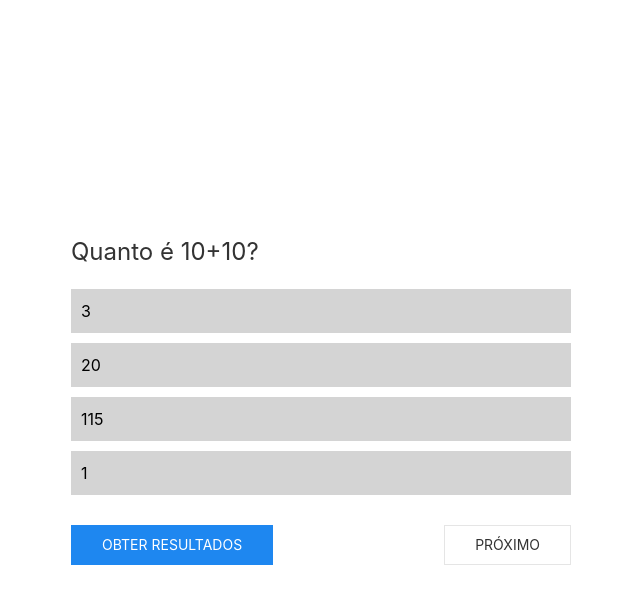
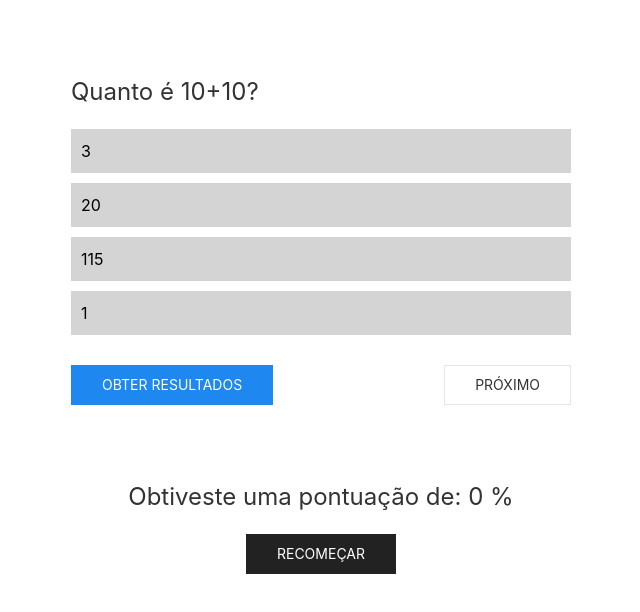
Before and after one commit to alex-maia/Quiz, a plain HTML site: page index.html in a window 1280 px wide. Both pictures are taken after a click on the button "OBTER RESULTADOS". Shown: the whole page, without its empty margins (319-959 px from the left). Drawn offline with nearby package versions, Linux system fonts and the light colour scheme.

Commit message:
quiz finalizado

```diff
--- a/index.html
+++ b/index.html
@@ -11,6 +11,7 @@
 <body>
 
     <div id="area-quiz">
+        <div id="area-alert"></div>
         <div id="area-question">
             <h3 id="question"> </h3>
         </div>
@@ -18,14 +19,17 @@
 
         </div>
         <div id="area-button">
-            <button id="submit" class="uk-button uk-button-primary uk-margin-right">Obter resultados</button>
+            <button id="submit" class="uk-button uk-button-primary uk-margin-right" onclick="result()">Obter resultados</button>
             <button id="next" onclick="nextQuestion()" class="uk-button uk-button-default">Próximo</button>
-            <button id="previous" onclick="previousQuestion()" class="uk-button uk-button-default" style="display: none;">Anterior</button>
+            <!-- <button id="previous" onclick="previousQuestion()" class="uk-button uk-button-default" style="display: none;">Anterior</button> -->
         </div>
     </div>
     <div id="area-result">
         <h3 id="result"></h3>
+        <button id="reset" class="uk-button uk-button-secondary" onclick="initialize()">Recomeçar</button>
     </div>
+    <script src="https://cdn.jsdelivr.net/npm/uikit@3.15.24/dist/js/uikit.min.js"></script>
+    <script src="https://cdn.jsdelivr.net/npm/uikit@3.15.24/dist/js/uikit-icons.min.js"></script>
     <script src="script.js"></script>
 </body>
 </html>
--- a/script.js
+++ b/script.js
@@ -7,8 +7,8 @@ var myQuestions = [
         c: '115',
         d:'1'
       },
-      correctAnswer: 'b',
-      response: ''
+      correctAnswer: '20',
+      response: null
     },
     {
       question: "Quanto é 30/10?",
@@ -16,10 +16,10 @@ var myQuestions = [
         a: '3',
         b: '5',
         c: '10',
-        d: '0'
+        d: '2'
       },
-      correctAnswer: 'a',
-      response: ''
+      correctAnswer: '3',
+      response: null
     },
     {
       question: "Quanto é 100x10?",
@@ -27,10 +27,32 @@ var myQuestions = [
         a: '100',
         b: '50',
         c: '1000',
-        d: '0'
+        d: '102'
       },
-      correctAnswer: 'c',
-      response: ''
+      correctAnswer: '1000',
+      response: null
+    },
+    {
+      question: "Qual é a cor da relva?",
+      answers: {
+        a: 'amarela',
+        b: 'vermelha',
+        c: 'azul',
+        d: 'verde'
+      },
+      correctAnswer: 'verde',
+      response: null
+    },
+    {
+      question: "Qual é a cor do mar?",
+      answers: {
+        a: 'amarela',
+        b: 'vermelha',
+        c: 'azul',
+        d: 'verde'
+      },
+      correctAnswer: 'azul',
+      response: null
     }
   ];
 
@@ -39,27 +61,35 @@ var myQuestions = [
   var submitButton = document.getElementById('submit');
   var previous = document.getElementById('previous');
   var next = document.getElementById('next');
+  var resetbutton = document.getElementById('reset');
   var radioButtons = document.getElementsByName('answer-quiz');
+  var points = 0
   var counterQuestions = 0;
   var valueQuiz='';
-    showQuestions()
+  var radios = document.querySelectorAll('input[type="radio"]');
+  initialize()
 
-    function showQuestions(){
+    function initialize(){
+      areaAnswer.innerHTML = '';
+      document.getElementById('result').innerHTML = ""
+      resetbutton.style.display = "none";
+      next.style.display = "block";
+      counterQuestions = 0
       areaQuestion.innerHTML = myQuestions[counterQuestions].question;
-        let size = Object.keys(myQuestions[0].answers).length;
-        let entries = Object.entries(myQuestions[0].answers)
+      let size = Object.keys(myQuestions[counterQuestions].answers).length;
+      let entries = Object.entries(myQuestions[counterQuestions].answers)
       for (let i = 0; i < size; i++) {
         areaAnswer.innerHTML += "<div class='area-label'> <input type='radio' name='answer-quiz' value='"+entries[i][1]+"' class='input' id='answer"+i+"'> <label class='answer' for='answer"+i+"'> "+entries[i][1]+" </label> </div>  ";
       }
     }
 
       function nextQuestion(){
-        counterQuestions += 1;
           for (let x = 0; x < radioButtons.length; x++) {
           if(radioButtons[x].checked){
-            console.log(radioButtons[x].value);
-            if(counterQuestions < myQuestions.length){
-              previous.style.display = "block";
+            myQuestions[counterQuestions].response = radioButtons[x].value;
+            counterQuestions += 1;
+            if(counterQuestions < myQuestions.length-1){
+              // previous.style.display = "block";
               areaQuestion.innerHTML = myQuestions[counterQuestions].question;
               areaAnswer.innerHTML = "";
               let size = Object.keys(myQuestions[counterQuestions].answers).length;
@@ -68,14 +98,6 @@ var myQuestions = [
                   areaAnswer.innerHTML += "<div class='area-label'> <input type='radio' name='answer-quiz' value='"+entries[i][1]+"' class='input' id='answer"+i+"'> <label class='answer' for='answer"+i+"'> "+entries[i][1]+" </label> </div>  ";
                 }
               }else{
-                next.style.display = "none";
-              }
-          }
-        }
-      }
-
-      function previousQuestion(){
-          counterQuestions -= 1;
                 areaQuestion.innerHTML = myQuestions[counterQuestions].question;
                 areaAnswer.innerHTML = "";
                 let size = Object.keys(myQuestions[counterQuestions].answers).length;
@@ -83,8 +105,47 @@ var myQuestions = [
                 for (let i = 0; i < size; i++) {
                     areaAnswer.innerHTML += "<div class='area-label'> <input type='radio' name='answer-quiz' value='"+entries[i][1]+"' class='input' id='answer"+i+"'> <label class='answer' for='answer"+i+"'> "+entries[i][1]+" </label> </div>  ";
                   }
-          next.style.display = "block";
-          if(counterQuestions === 0){
-            previous.style.display = "none";
+                next.style.display = "none";
+              }
+              return
             }
           }
+          element = document.getElementById('area-alert');
+          element.innerHTML = "<div class='uk-alert-danger' uk-alert> <a class='uk-alert-close' uk-close></a> <p>Obrigatório responder!</p> </div>"
+
+
+        }
+
+        function result(){
+          document.getElementById('result').innerHTML = ""
+          for (let x = 0; x < radioButtons.length; x++) {
+            if(radioButtons[x].checked){
+              myQuestions[counterQuestions].response = radioButtons[x].value;
+              counterQuestions += 1;
+            }
+          }
+          for (let x = 0; x < myQuestions.length; x++) {
+            console.log(myQuestions[x].response);
+            if(myQuestions[x].response == myQuestions[x].correctAnswer){
+              points = points + 100/myQuestions.length;
+            }
+          }
+          document.getElementById('result').innerHTML += "Obtiveste uma pontuação de: "+points+" %"
+          resetbutton.style.display = "block";
+          points = 0;
+        }
+
+      // function previousQuestion(){
+      //     counterQuestions -= 1;
+      //     areaQuestion.innerHTML = myQuestions[counterQuestions].question;
+      //     areaAnswer.innerHTML = "";
+      //     let size = Object.keys(myQuestions[counterQuestions].answers).length;
+      //     let entries = Object.entries(myQuestions[counterQuestions].answers)
+      //     for (let i = 0; i < size; i++) {
+      //         areaAnswer.innerHTML += "<div class='area-label'> <input type='radio' name='answer-quiz' value='"+entries[i][1]+"' class='input' id='answer"+i+"'> <label class='answer' for='answer"+i+"'> "+entries[i][1]+" </label> </div>  ";
+      //     }
+      //     next.style.display = "block";
+      //     if(counterQuestions === 0){
+      //       previous.style.display = "none";
+      //     }
+      // }
--- a/style.css
+++ b/style.css
@@ -8,7 +8,11 @@
     display: flex;
     flex-direction: column;
     justify-content: center;
-    align-items: center
+    align-items: center;
+    max-height: 60vh;
+}
+#area-alert{
+    width: 510px;
 }
 /* Área da pergunta */
 #area-question{
@@ -25,7 +29,6 @@
 
 #area-answer{
     width: 500px;
-
 }
 .area-label{
     display: flex;
@@ -70,5 +73,8 @@
 
 /* Área do resultado */
 #area-result{
-
+    display: flex;
+    flex-direction: column;
+    justify-content: center;
+    align-items: center;
 }
```
Lines whose indentation alone changed are shown as unchanged.
